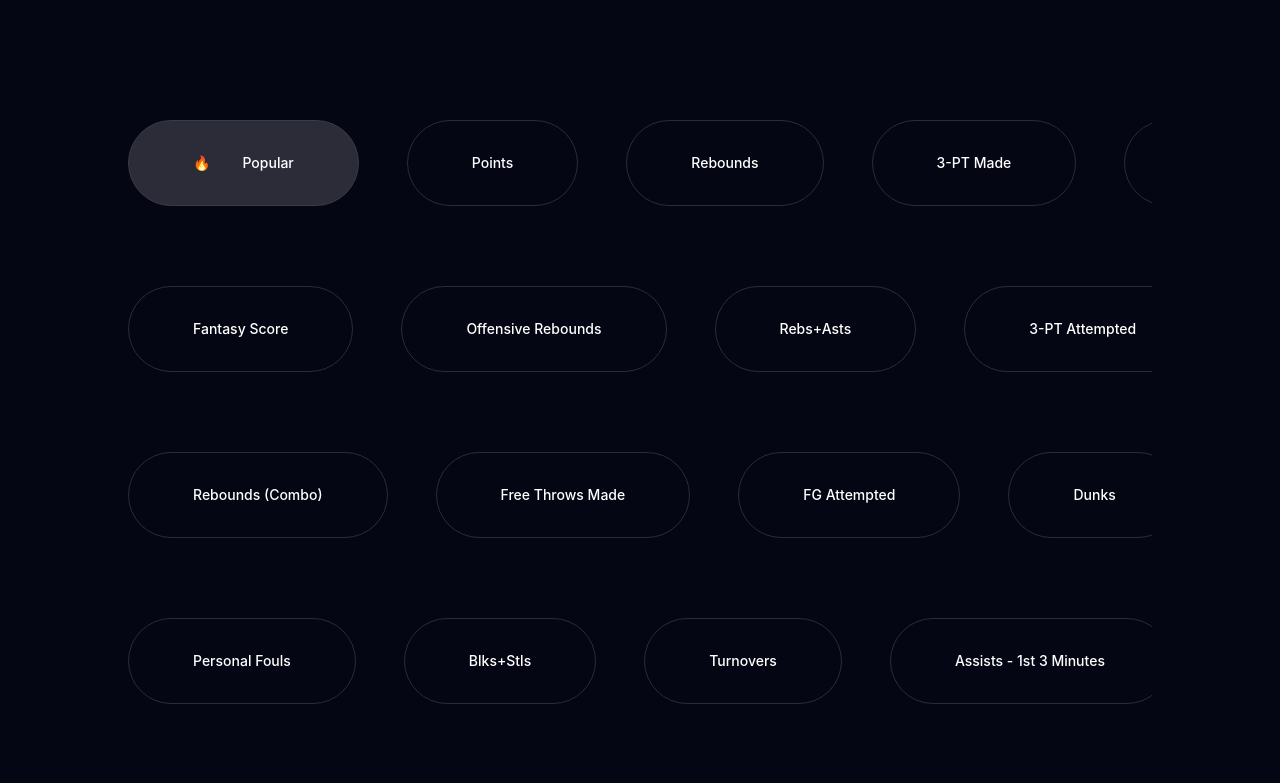
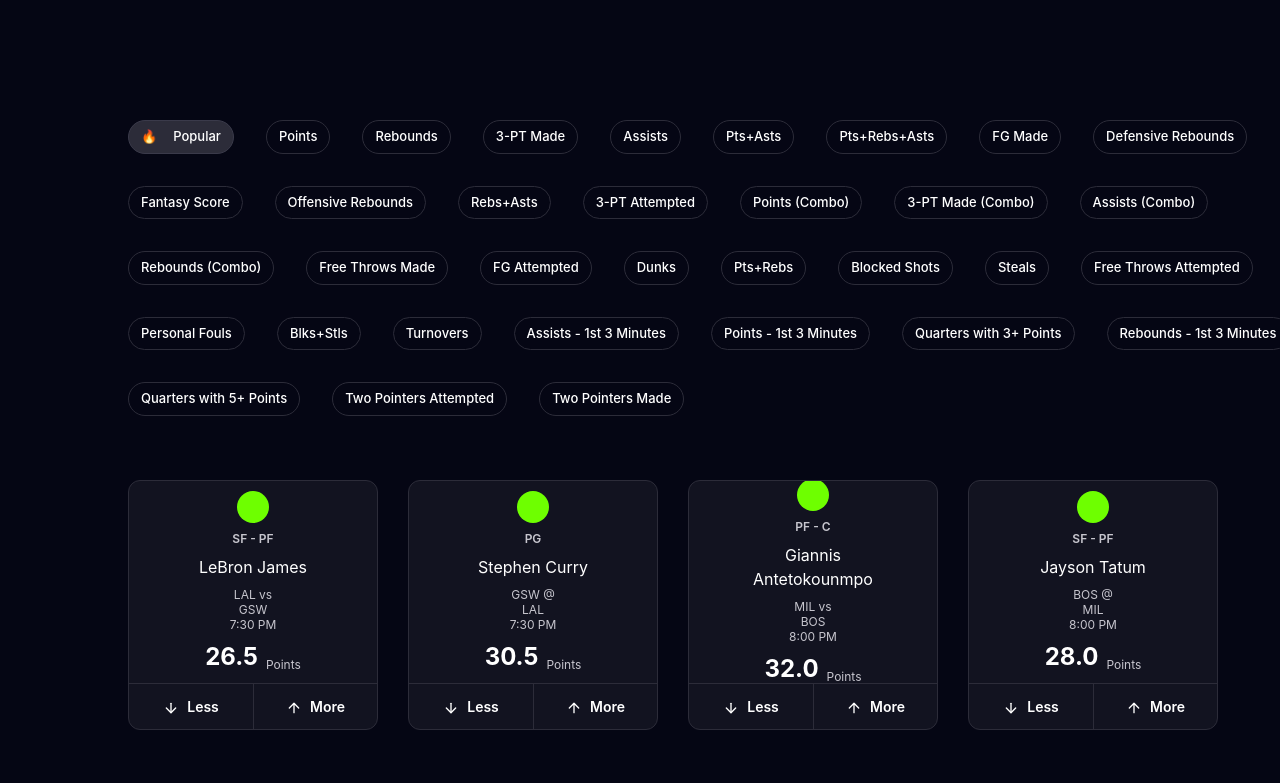
Before and after one commit to ibeeeees/FanAssist, a React (Vite) app in the folder frontend/: page / in a window 1280 px wide. Shown: the part 340-1123 px from the top of the page. Built offline with nearby package versions, Linux system fonts and the light colour scheme.

Commit message:
Modified player cards styles, added lineup, modified category buttons

```diff
--- a/frontend/package.json
+++ b/frontend/package.json
@@ -11,6 +11,7 @@
   },
   "dependencies": {
     "@tailwindcss/vite": "^4.1.17",
+    "lucide-react": "^0.553.0",
     "motion": "^12.23.24",
     "react": "^19.1.1",
     "react-dom": "^19.1.1",
--- a/frontend/src/App.tsx
+++ b/frontend/src/App.tsx
@@ -1,14 +1,40 @@
-import { useState } from 'react'
+import { useState, useEffect } from 'react'
 import './App.css'
 import { useTheme } from './context/ThemeContext'
 import CategoryFilter from './components/CategoryFilter'
 import PlayerCardComponent from './components/PlayerCardComponent'
 import playersData from './data/players.json'
 
+interface SelectedPlayer {
+  playerId: string;
+  playerName: string;
+  category: string;
+  selection: 'more' | 'less';
+  statValue: number;
+}
+
 function App() {
   const [showShowcase, setShowShowcase] = useState(false)
   const [selectedCategory, setSelectedCategory] = useState('Popular')
   const { theme, toggleTheme } = useTheme()
+  const [selectedPlayers, setSelectedPlayers] = useState<SelectedPlayer[]>([])
+
+  // Load selected players from localStorage on mount
+  useEffect(() => {
+    const savedPlayers = localStorage.getItem('selectedPlayers')
+    if (savedPlayers) {
+      try {
+        setSelectedPlayers(JSON.parse(savedPlayers))
+      } catch (error) {
+        console.error('Failed to load selected players:', error)
+      }
+    }
+  }, [])
+
+  // Save selected players to localStorage whenever it changes
+  useEffect(() => {
+    localStorage.setItem('selectedPlayers', JSON.stringify(selectedPlayers))
+  }, [selectedPlayers])
 
 
   return (
@@ -29,18 +55,6 @@
               onMouseLeave={(e) => e.currentTarget.style.backgroundColor = 'var(--btn-default)'}
             >
               {theme === 'dark' ? '🌙 Dark' : '☀️ Light'} Mode
-            </button>
-            <button
-              onClick={() => setShowShowcase(!showShowcase)}
-              className="px-4 py-2 rounded-lg font-semibold transition-all"
-              style={{
-                backgroundColor: 'var(--btn-secondary)',
-                color: 'var(--btn-secondary-text)'
-              }}
-              onMouseEnter={(e) => e.currentTarget.style.backgroundColor = 'var(--btn-secondary-hover)'}
-              onMouseLeave={(e) => e.currentTarget.style.backgroundColor = 'var(--btn-secondary)'}
-            >
-              {showShowcase ? 'Hide' : 'Show'} Showcase
             </button>
           </div>
         </div>
@@ -71,10 +85,53 @@
               key={player.id}
               player={player}
               selectedCategory={selectedCategory}
+              setSelectedPlayers={setSelectedPlayers}
             />
           ))}
         </div>
       </div>
+
+      {/* Selected Players Summary */}
+      {selectedPlayers.length > 0 && (
+        <div className="max-w-7xl mx-auto mt-8">
+          <div className="bg-surface p-6 rounded-lg border border-card-border">
+            <h2 className="text-2xl font-bold text-text mb-4">
+              Your Lineup ({selectedPlayers.length})
+            </h2>
+            <div className="space-y-2">
+              {selectedPlayers.map((sp, index) => (
+                <div
+                  key={`${sp.playerId}-${index}`}
+                  className="flex items-center justify-between p-3 bg-card-bg rounded border border-card-border"
+                >
+                  <div className="flex items-center gap-3">
+                    <span className="font-semibold text-text">{sp.playerName}</span>
+                    <span className="text-text-muted text-sm">•</span>
+                    <span className="text-sm text-text-muted">{sp.category}</span>
+                  </div>
+                  <div className="flex items-center gap-3">
+                    <span
+                      className="text-lg font-bold"
+                      style={{ color: 'var(--color-accent1)' }}
+                    >
+                      {sp.statValue.toFixed(1)}
+                    </span>
+                    <span
+                      className={`px-3 py-1 rounded text-sm font-semibold ${
+                        sp.selection === 'more'
+                          ? 'bg-btn-success text-btn-success-text'
+                          : 'bg-btn-error text-btn-error-text'
+                      }`}
+                    >
+                      {sp.selection === 'more' ? 'More' : 'Less'}
+                    </span>
+                  </div>
+                </div>
+              ))}
+            </div>
+          </div>
+        </div>
+      )}
 
     </div>
   )
--- a/frontend/src/components/CategoryFilter.tsx
+++ b/frontend/src/components/CategoryFilter.tsx
@@ -49,38 +49,28 @@
 
 const CategoryFilter: React.FC<CategoryFilterProps> = ({ selectedCategory, onCategoryChange }) => {
   return (
-    <div className="mb-6 overflow-x-auto">
+    <div className="mb-4">
       {/* Row 1 */}
-      <div className="flex gap-3 mb-3 pb-2">
+      <div className="flex gap-2 mb-2">
         {categories.slice(0, 9).map((category) => (
           <button
             key={category.name}
             onClick={() => onCategoryChange(category.name)}
-            className="px-4 py-2 rounded-full text-sm font-medium whitespace-nowrap transition-all flex items-center gap-2"
-            style={{
-              backgroundColor: selectedCategory === category.name ? 'var(--btn-default)' : 'var(--surface)',
-              color: selectedCategory === category.name ? 'var(--btn-default-text)' : 'var(--text-muted)',
-              border: `1px solid ${selectedCategory === category.name ? 'var(--card-border-hover)' : 'var(--card-border)'}`,
-            }}
+            className={`category-button ${selectedCategory === category.name ? 'active' : ''}`}
           >
-            {category.icon && <span>{category.icon}</span>}
+            {category.icon && <span className="mr-1">{category.icon}</span>}
             {category.name}
           </button>
         ))}
       </div>
 
       {/* Row 2 */}
-      <div className="flex gap-3 mb-3 pb-2">
+      <div className="flex gap-2 mb-2">
         {categories.slice(9, 16).map((category) => (
           <button
             key={category.name}
             onClick={() => onCategoryChange(category.name)}
-            className="px-4 py-2 rounded-full text-sm font-medium whitespace-nowrap transition-all"
-            style={{
-              backgroundColor: selectedCategory === category.name ? 'var(--btn-default)' : 'var(--surface)',
-              color: selectedCategory === category.name ? 'var(--btn-default-text)' : 'var(--text-muted)',
-              border: `1px solid ${selectedCategory === category.name ? 'var(--card-border-hover)' : 'var(--card-border)'}`,
-            }}
+            className={`category-button ${selectedCategory === category.name ? 'active' : ''}`}
           >
             {category.name}
           </button>
@@ -88,17 +78,12 @@
       </div>
 
       {/* Row 3 */}
-      <div className="flex gap-3 mb-3 pb-2">
+      <div className="flex gap-2 mb-2">
         {categories.slice(16, 24).map((category) => (
           <button
             key={category.name}
             onClick={() => onCategoryChange(category.name)}
-            className="px-4 py-2 rounded-full text-sm font-medium whitespace-nowrap transition-all"
-            style={{
-              backgroundColor: selectedCategory === category.name ? 'var(--btn-default)' : 'var(--surface)',
-              color: selectedCategory === category.name ? 'var(--btn-default-text)' : 'var(--text-muted)',
-              border: `1px solid ${selectedCategory === category.name ? 'var(--card-border-hover)' : 'var(--card-border)'}`,
-            }}
+            className={`category-button ${selectedCategory === category.name ? 'active' : ''}`}
           >
             {category.name}
           </button>
@@ -106,17 +91,12 @@
       </div>
 
       {/* Row 4 */}
-      <div className="flex gap-3 mb-3 pb-2">
+      <div className="flex gap-2 mb-2">
         {categories.slice(24, 31).map((category) => (
           <button
             key={category.name}
             onClick={() => onCategoryChange(category.name)}
-            className="px-4 py-2 rounded-full text-sm font-medium whitespace-nowrap transition-all"
-            style={{
-              backgroundColor: selectedCategory === category.name ? 'var(--btn-default)' : 'var(--surface)',
-              color: selectedCategory === category.name ? 'var(--btn-default-text)' : 'var(--text-muted)',
-              border: `1px solid ${selectedCategory === category.name ? 'var(--card-border-hover)' : 'var(--card-border)'}`,
-            }}
+            className={`category-button ${selectedCategory === category.name ? 'active' : ''}`}
           >
             {category.name}
           </button>
@@ -124,17 +104,12 @@
       </div>
 
       {/* Row 5 */}
-      <div className="flex gap-3 pb-2">
+      <div className="flex gap-2">
         {categories.slice(31).map((category) => (
           <button
             key={category.name}
             onClick={() => onCategoryChange(category.name)}
-            className="px-4 py-2 rounded-full text-sm font-medium whitespace-nowrap transition-all"
-            style={{
-              backgroundColor: selectedCategory === category.name ? 'var(--btn-default)' : 'var(--surface)',
-              color: selectedCategory === category.name ? 'var(--btn-default-text)' : 'var(--text-muted)',
-              border: `1px solid ${selectedCategory === category.name ? 'var(--card-border-hover)' : 'var(--card-border)'}`,
-            }}
+            className={`category-button ${selectedCategory === category.name ? 'active' : ''}`}
           >
             {category.name}
           </button>
--- a/frontend/src/components/PlayerCardComponent.tsx
+++ b/frontend/src/components/PlayerCardComponent.tsx
@@ -1,4 +1,7 @@
 import React, { useState } from 'react'
+// import icons from lucide-react
+import { ArrowUp, ArrowDown } from 'lucide-react';
+
 
 interface PlayerProjections {
   points: number;
@@ -54,9 +57,18 @@
   injuryStatus: string | null;
 }
 
+interface SelectedPlayer {
+  playerId: string;
+  playerName: string;
+  category: string;
+  selection: 'more' | 'less';
+  statValue: number;
+}
+
 interface PlayerCardProps {
   player: Player;
   selectedCategory?: string;
+  setSelectedPlayers: React.Dispatch<React.SetStateAction<SelectedPlayer[]>>;
 }
 
 const categoryMap: Record<string, { key: keyof PlayerProjections; label: string }> = {
@@ -96,7 +108,7 @@
   'Two Pointers Made': { key: 'twoPointersMade', label: '2-PT Made' },
 };
 
-const PlayerCardComponent: React.FC<PlayerCardProps> = ({ player, selectedCategory = 'Popular' }) => {
+const PlayerCardComponent: React.FC<PlayerCardProps> = ({ player, selectedCategory = 'Popular', setSelectedPlayers }) => {
   const [selection, setSelection] = useState<'more' | 'less' | null>(null);
 
   const {
@@ -116,27 +128,44 @@
     // If clicking the same button, deselect it
     if (selection === type) {
       setSelection(null);
+      // Remove player from selectedPlayers
+      setSelectedPlayers(prev => prev.filter(p => p.playerId !== player.id));
     } else {
       // Otherwise, select the clicked button
       setSelection(type);
+      // Add or update player in selectedPlayers
+      setSelectedPlayers(prev => {
+        // Remove existing entry if it exists
+        const filtered = prev.filter(p => p.playerId !== player.id);
+        // Add new entry
+        return [...filtered, {
+          playerId: player.id,
+          playerName: name,
+          category: selectedCategory,
+          selection: type,
+          statValue: statValue
+        }];
+      });
     }
   };
 
   return (
     <div className="bg-card-bg border border-card-border rounded-lg overflow-hidden hover:border-card-border-hover hover:shadow-card-shadow-hover transition-all duration-200 flex flex-col h-[250px] w-[250px] justify-center">
-      {/* Main Content Area */}
-        <div className="flex-1 flex flex-col items-center justify-center p-4 gap-1 overflow-hidden">
+        {/* Main Content Area */}
+        <div className="flex-1 flex flex-col items-center justify-center p-4 gap-0.5 overflow-hidden">
             {/* Icon */}
             <div className="w-2 h-2 rounded-full bg-accent1 shrink-0"></div>
 
             {/* Position */}
             <div className="text-xs font-semibold text-text-muted shrink-0">
-                {position.join(', ')}
+                {position.join(' - ')}
             </div>
 
-            {/* Name, Game Info */}
-            <div className="flex flex-row text-center shrink-0 max-w-full px-2 align-center justify-center">
-                <div className="font-semibold text-text text-sm mb-1 truncate">{name}</div>
+            {/* Name */}
+            <div className="">{name}</div>
+
+            {/* Game Info */}
+            <div className="flex flex-col text-center shrink-0 w-full px-2 align-center justify-center">
                 <div className="text-xs text-text-muted leading-tight">
                     {teamAbbr} {gameLocation === 'home' ? 'vs' : '@'} {opponentAbbr}
                 </div>
@@ -146,11 +175,14 @@
             </div>
 
             {/* Stat Projection */}
-            <div className="text-center shrink-0">
-            <div className="text-4xl font-bold leading-none" style={{ color: 'var(--color-accent1)' }}>
-                {statValue.toFixed(1)}
-            </div>
-            <div className="text-xs text-text-muted mt-1 leading-tight">{category.label}</div>
+            <div className="flex flex-row text-center shrink-0 gap-0.5">
+
+                <div className="text-2xl font-bold">
+                    {statValue.toFixed(1)}
+                </div>
+
+                <div className="text-xs text-text-muted mt-1 leading-tight">{category.label}</div>
+
             </div>
         </div>
 
@@ -160,13 +192,13 @@
                 onClick={() => handleButtonClick('less')}
                 className={`selection-button selection-button-left ${selection === 'less' ? 'active' : ''}`}
             >
-                Less
+                <ArrowDown size={16} className="inline-block mr-[5px]" /> Less
             </button>
             <button
                 onClick={() => handleButtonClick('more')}
                 className={`selection-button ${selection === 'more' ? 'active' : ''}`}
             >
-                More
+                <ArrowUp size={16} className="inline-block mr-[5px]" /> More
             </button>
         </div>
     </div>
--- a/frontend/src/index.css
+++ b/frontend/src/index.css
@@ -167,4 +167,34 @@
   .selection-button-left {
     border-right: 1px solid var(--card-border);
   }
+
+  /* Category filter buttons */
+  .category-button {
+    padding: 0.375rem 0.75rem;
+    font-size: 0.8125rem;
+    font-weight: 500;
+    white-space: nowrap;
+    transition: all 0.2s;
+    border-radius: 9999px;
+    border: 1px solid var(--card-border);
+    background-color: var(--surface);
+    color: var(--text-muted);
+    cursor: pointer;
+  }
+
+  .category-button:hover {
+    background-color: var(--surface-hover);
+    border-color: var(--card-border-hover);
+    color: var(--text);
+  }
+
+  .category-button.active {
+    background-color: var(--btn-default);
+    border-color: var(--card-border-hover);
+    color: var(--btn-default-text);
+  }
+
+  .category-button.active:hover {
+    opacity: 0.95;
+  }
 }
```
Also changed, not shown: 1 other file (tests, documents, lock files or other folders).
